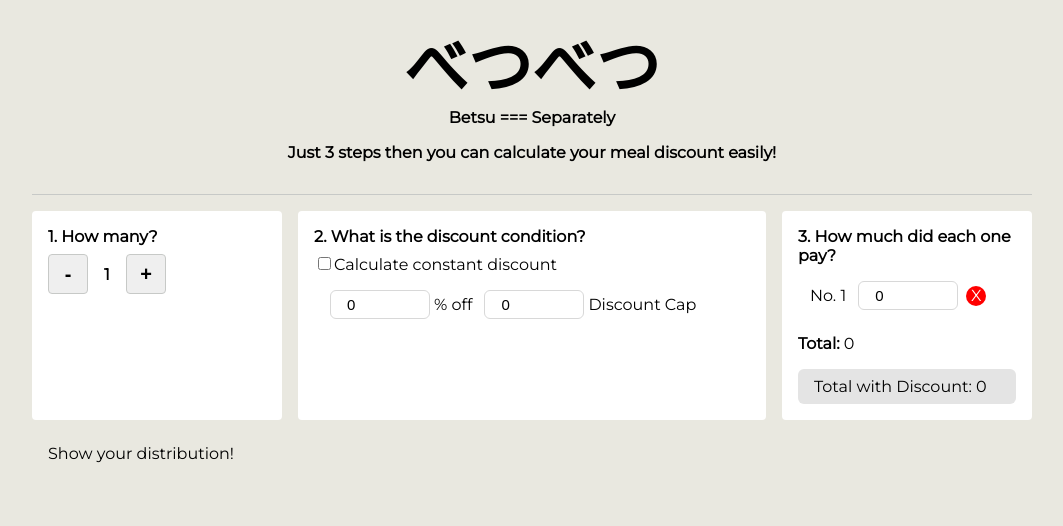
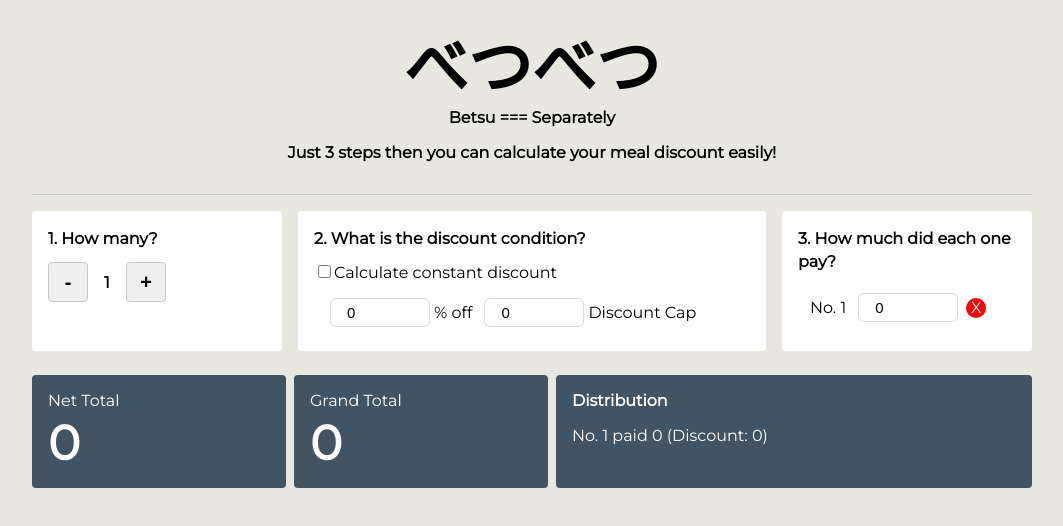
Before and after one commit to astider/betsu-betsu, a React (Create React App) app: page / in a window 1280 px wide. Shown: the top 526 px of the page, without its empty margins (108-1171 px from the left). Built offline with nearby package versions, Linux system fonts and the light colour scheme.

Commit message:
UI: Finalize UI

```diff
--- a/src/@types/member.d.ts
+++ b/src/@types/discount.d.ts
@@ -6,3 +6,8 @@ interface DiscountRate {
   rate: number
   cap: number
 }
+
+interface DiscountRate {
+  rate: number
+  cap: number
+}
--- a/src/App.tsx
+++ b/src/App.tsx
@@ -1,39 +1,17 @@
-import React, { useState, Fragment } from 'react';
+import React, { useState } from 'react';
 import styled from 'styled-components';
 
 import Title from './components/Title';
 import Counter from './components/Counter';
 import useMemberList from './hooks/use-member-list';
-
-interface DiscountRate {
-  rate: number
-  cap: number
-}
-
-const useDiscount = (rate: number, cap = 0) => {
-  const [discountRate, setDiscountRate] = useState<DiscountRate>({ rate, cap });
-  const calcualteDiscount = (sum: number, isConstant = false) => {
-    if (!isConstant && discountRate.rate === 0) return sum;
-    const discounted = Math.round((sum * (1 - (discountRate.rate / 100))) * 100) / 100;
-    if (discountRate.cap !== 0 && discounted > discountRate.cap) return sum - discountRate.cap;
-    return discounted;
-  };
-  const setDiscount = (type: string, value: string) => {
-    const newDiscount = type === 'rate'
-      ? { rate: Number(value), cap: discountRate.cap }
-      : { rate: discountRate.rate, cap: Number(value) }
-    setDiscountRate(newDiscount);
-  };
-  return {
-    setDiscount,
-    discount: discountRate,
-    getDiscountedPrice: calcualteDiscount,
-  }
-};
+import useDiscount from './hooks/use-discount';
 
 const Container = styled.div`
   max-width: 1000px;
   margin: 0 auto;
+  @media(max-width: 768px) {
+    padding: 0 5%;
+  }
 `;
 
 const Input = styled.input`
@@ -45,42 +23,22 @@ const Input = styled.input`
   box-sizing: border-box;
   width: 100px;
   margin-left: 8px;
-  @media (max-width: 600px) {
+  @media (max-width: 768px) {
     width: 60%;
   }
 `;
 
 const DCInput = styled(Input)`
   width: 100px;
-  @media (max-width: 600px) {
+  @media (max-width: 768px) {
     width: 80px;
-  }
-`;
-
-const FlexColumn = styled.div`
-  display: flex;
-  flex-direction: column;
-  align-items: center;
-  padding: 8px;
-  margin-bottom: 24px;
-  @media (max-width: 600px) {
-    // padding: 8px 0;
-  }
-`;
-
-const Detail = styled(FlexColumn)`
-  margin: auto 16px 16px;
-  border: 2px solid #e4e4e4;
-  border-radius: 6px;
-  @media (max-width: 600px) {
-    margin: auto 4px 4px;
   }
 `;
 
 const RowText = styled.div`
   margin: auto 4px;
   text-align: center;
-  @media (max-width: 600px) {
+  @media (max-width: 768px) {
     font-size: 14px;
   }
 `;
@@ -88,7 +46,7 @@ const RowText = styled.div`
 const FlexRow = styled.div`
   display: flex;
   padding: 8px;
-  @media (max-width: 600px) {
+  @media (max-width: 768px) {
     padding: 8px 0;
   }
   // -webkit-transition: 1s ease-in-out;
@@ -100,16 +58,6 @@ const FlexRow = styled.div`
 const CheckBoxDiv = styled.div`
   cursor: pointer;
   margin-bottom: 8px;
-`;
-
-const AddButton = styled.div`
-  width: 100%;
-  height: 48px;
-  border-radius: 6px;
-  background-color: blue;
-  display: flex;
-  align-items: center;
-  cursor: pointer;
 `;
 
 const DelButton = styled.div`
@@ -124,56 +72,82 @@ const DelButton = styled.div`
   height: 20px;
 `;
 
-const Extender = styled.div`
-  margin: 8px auto;
-  padding: 16px;
-  cursor: pointer;
-`;
-
 const Text = styled.p`
   color: white;
   margin: 0 auto;
 `;
 
-const Result = styled.div`
-  border-radius: 6px;
-  padding: 8px 16px;
-  background-color: #e4e4e4;
-`;
-
 const Row = styled.div`
   display: flex;
+  margin-bottom: 24px;
   @media(max-width: 768px) {
     flex-direction: column;
+    margin-bottom: 0;
   }
 `;
 
 const Column = styled.div`
   flex: 1;
-  background-color: ${props => props.theme.white};
   border-radius: 4px;
+  background-color: ${props => props.theme.blue};
   padding: 16px;
   &:first-child {
     margin-right: 8px;
   }
+  &:last-child {
+    margin-left: 8px;
+  }
+  color: ${props => props.theme.white};
+  @media(max-width: 768px) {
+    &:nth-child(n) {
+      margin: 0 0 16px;
+    }
+  }
+`;
+
+const DistributionColumn = styled(Column)`
+  flex: 2;
+`;
+
+const StepColumn = styled(Column)`
+  background-color: ${props => props.theme.white};
+  color: ${props => props.theme.black};
   &:nth-child(2) {
     margin: 0 8px;
     flex: 2;
   }
-  &:last-child {
-    margin-left: 8px;
+  @media(max-width: 768px) {
+    &:nth-child(n) {
+      margin: 0 0 16px;
+    }
   }
 `;
 
 const StepTitle = styled.p`
   font-weight: 600;
-  margin: 0 0 8px;
+  margin: 0 0 12px;
+  line-height: 23px;
+`;
+
+const PriceLabel = styled.p`
+  font-size: 16px;
+  font-weight: 400;
+  margin: 0 0 4px;
+`;
+
+const PriceText = styled.p`
+  font-size: 48px;
+  font-weight: 600;
+  margin: 0;
+`;
+
+const DistributionLabel = styled(PriceLabel)`
+  font-weight: 600;
 `;
 
 const App = () => {
   const { memberList, setMemberList, addMember, removeMember, sumTotal } = useMemberList([{ amount: 0 }]);
   const { discount, setDiscount, getDiscountedPrice } = useDiscount(0);
-  const [showRatio, setShowRatio] = useState(false);
   const [isConstantDiscount, setIsConstantDiscount] = useState(false);
   const discounted = getDiscountedPrice(sumTotal, isConstantDiscount);
   const priceDistribution = (price: number) => {
@@ -202,13 +176,13 @@ const App = () => {
     <Container>
       <Title />
       <Row>
-        <Column>
+        <StepColumn>
           <StepTitle>1. How many?</StepTitle>
           <Counter
             onChange={onChangeCounter}
           />
-        </Column>
-        <Column>
+        </StepColumn>
+        <StepColumn>
           <StepTitle>2. What is the discount condition?</StepTitle>
           <CheckBoxDiv onClick={toggleConstantDiscount}>
             <input type="checkbox" checked={isConstantDiscount} />
@@ -220,8 +194,8 @@ const App = () => {
             <DCInput value={discount.cap} onChange={(e) => setDiscount('cap', e.target.value)} />
             <RowText> {isConstantDiscount ? 'Discount' : 'Discount Cap'}</RowText>
           </FlexRow>
-        </Column>
-        <Column>
+        </StepColumn>
+        <StepColumn>
           <StepTitle>3. How much did each one pay?</StepTitle>
           {memberList.map((member, i) => (
             <FlexRow>
@@ -230,28 +204,27 @@ const App = () => {
               <DelButton onClick={() => removeMember(i)}><Text>X</Text></DelButton>
             </FlexRow>
           ))}
-          <p><b>Total:</b> {sumTotal}</p>
-          <Result>
-            Total with Discount: {discounted}
-          </Result>
+        </StepColumn>
+      </Row>
+      <Row>
+        <Column>
+          <PriceLabel>Net Total</PriceLabel>
+          <PriceText>{sumTotal}</PriceText>
         </Column>
-      </Row>
-      <Extender onClick={() => setShowRatio(!showRatio)}>{showRatio ? 'Hide' : 'Show'} your distribution!</Extender>
-      {showRatio &&
-        <Detail>
+        <Column>
+          <PriceLabel>Grand Total</PriceLabel>
+          <PriceText>{discounted}</PriceText>
+        </Column>
+        <DistributionColumn>
+          <DistributionLabel>Distribution</DistributionLabel>
           {memberList.map((member, i) => {
             const { discount, toBePaid } = priceDistribution(member.amount);
             return (
-              <FlexColumn>
-                <RowText>Member {i + 1} discount </RowText>
-                <DCInput value={discount} type="number" disabled />
-                <RowText>to pay </RowText>
-                <DCInput value={toBePaid} type="number" disabled />
-              </FlexColumn>
+              <p>No. {i + 1} paid {toBePaid} (Discount: {discount})</p>
             );
           })}
-        </Detail>
-      }
+        </DistributionColumn>
+      </Row>
     </Container>
   );
 };
--- /dev/null
+++ b/src/hooks/use-discount.ts
@@ -0,0 +1,22 @@
+import { useState } from 'react';
+
+export default function useDiscount(rate: number, cap = 0) {
+  const [discountRate, setDiscountRate] = useState<DiscountRate>({ rate, cap });
+  const calcualteDiscount = (sum: number, isConstant = false) => {
+    if (!isConstant && discountRate.rate === 0) return sum;
+    const discounted = Math.round((sum * (1 - (discountRate.rate / 100))) * 100) / 100;
+    if (discountRate.cap !== 0 && discounted > discountRate.cap) return sum - discountRate.cap;
+    return discounted;
+  };
+  const setDiscount = (type: string, value: string) => {
+    const newDiscount = type === 'rate'
+      ? { rate: Number(value), cap: discountRate.cap }
+      : { rate: discountRate.rate, cap: Number(value) }
+    setDiscountRate(newDiscount);
+  };
+  return {
+    setDiscount,
+    discount: discountRate,
+    getDiscountedPrice: calcualteDiscount,
+  }
+};
--- a/src/theme.ts
+++ b/src/theme.ts
@@ -3,5 +3,8 @@ export default {
   cream: '#E9E8E0',
   red: '#7f0019',
   lightGray: '#E9E9E7',
-  white: '#ffffff'
+  white: '#ffffff',
+  blue: '#415463',
+  green: '#2e963d',
+  black: '#000000'
 }
```
